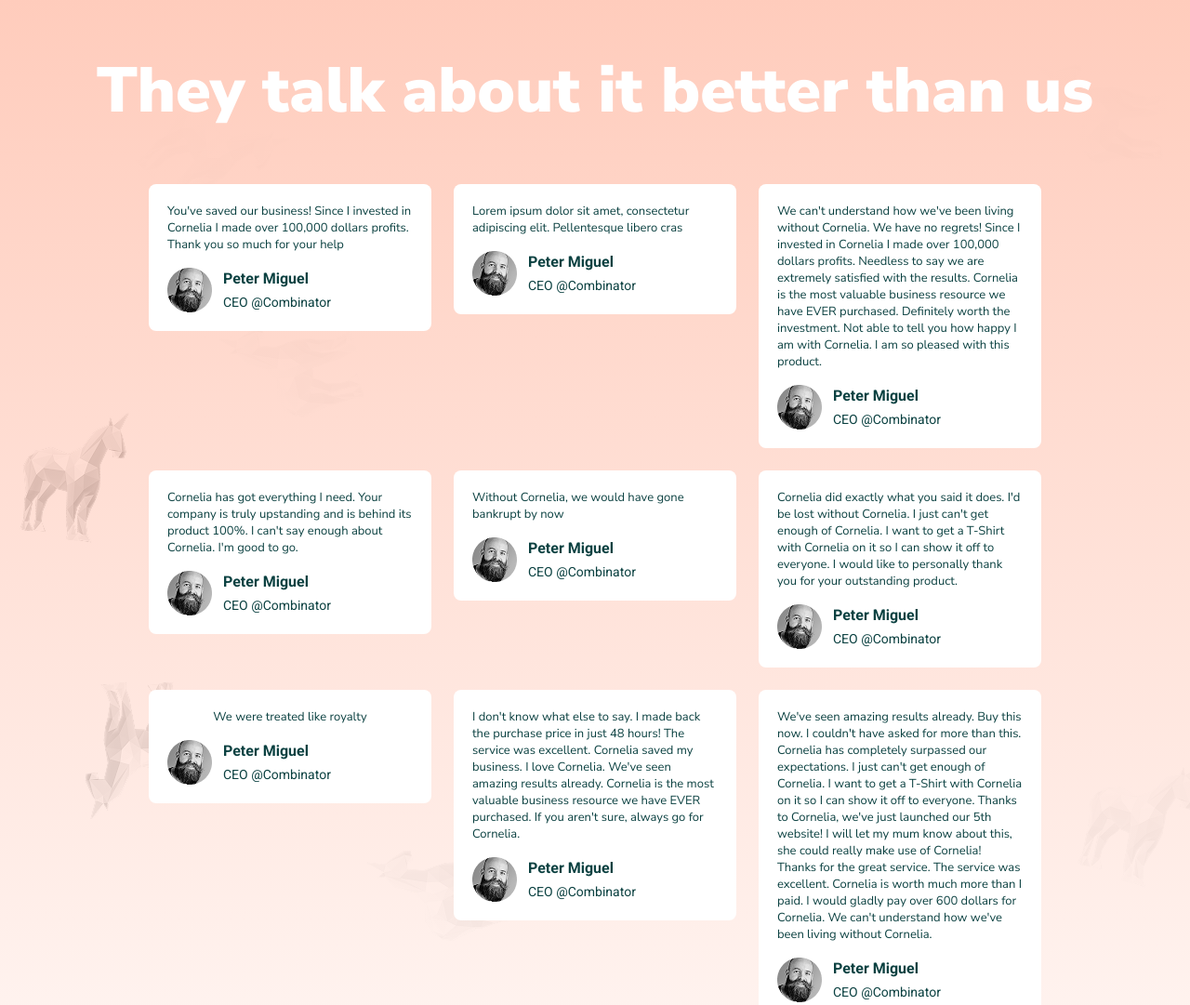
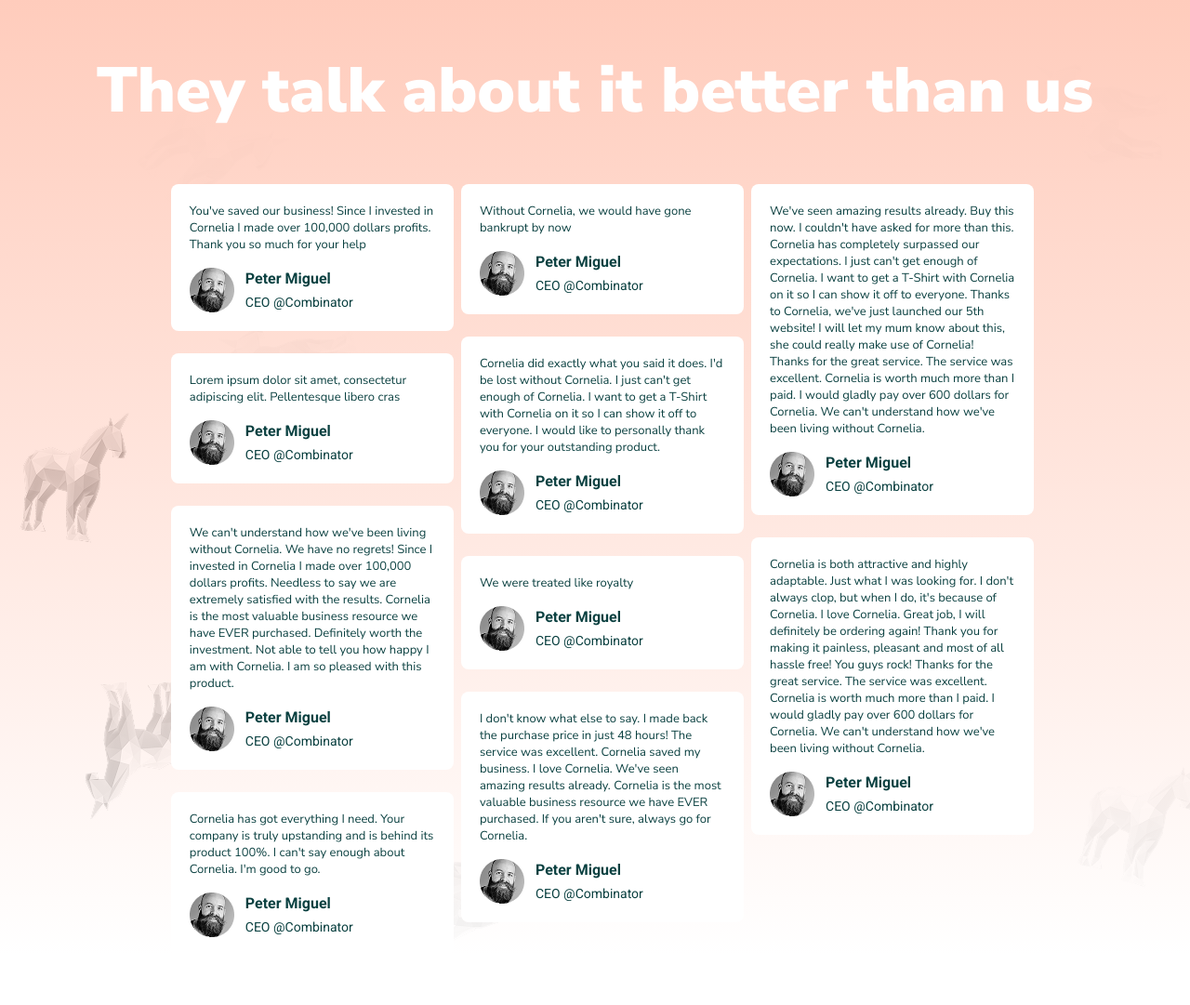
Before and after one commit to compuser21/cornelia, a plain HTML site: page index.html in a window 1280 px wide. Shown: the part 4704-5785 px from the top of the page at 93% size. After the commit the page ends 5732 px from the top, so only its background shows below. Drawn offline with Linux system fonts and the light colour scheme.

Commit message:
Update testimonials.css

```diff
--- a/css/testimonials.css
+++ b/css/testimonials.css
@@ -18,26 +18,27 @@
     color: white;
 }
 .testimonials__card__container {
-    display: flex;
-    align-items: flex-start;
-    flex-wrap: wrap;
-    justify-content: center;
-    max-width: 88%;
+    max-width: 81%;
     margin: 0 auto;
     padding-top: 64px;
-    gap: 24px;
+    columns: 3  ;
+    column-gap: 24px;
 }
 .card {
     display: flex;
     flex-direction: column;
     align-items: center;
     position: relative;
+    margin: 0 auto;
     width: 304px;
     border-radius: 8px;
     padding: 20px 0;
     gap: 16px;
+    margin-bottom: 24px;
     background-color: white;
     flex-wrap: wrap;
+    flex-direction: row;
+    break-inside: avoid;
 }
 .card__text {
     display: flex;
@@ -54,6 +55,7 @@
     height: 48px;
     gap: 12px;
     margin: 0 20px;
+    break-inside: avoid
 }
 .avatar {
     display: flex;
```
